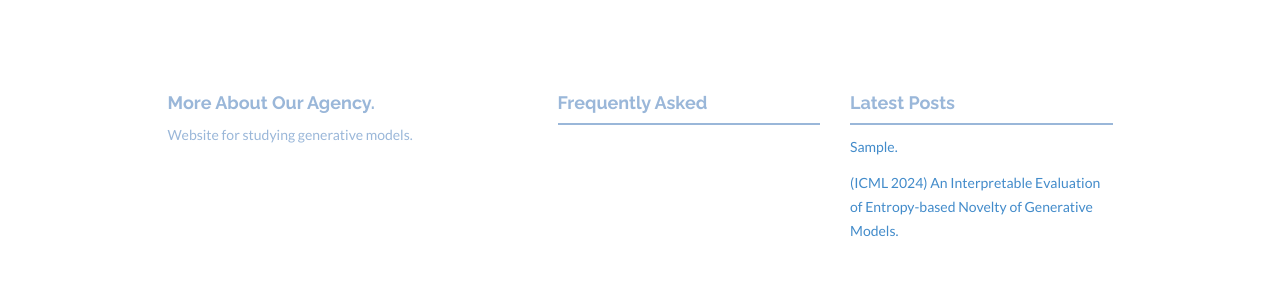
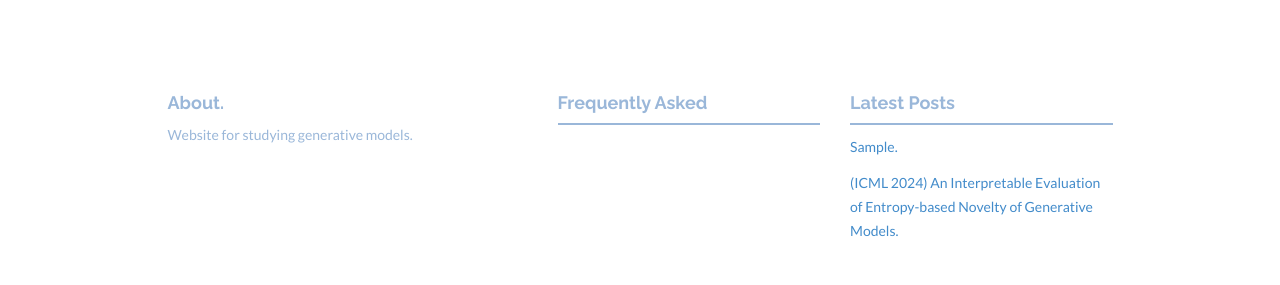
Before and after one commit to SangyeopYeo/SangyeopYeo.github.io, a Jekyll site: the page built from index.html, in a window 1280 px wide and 900 px high, scrolled down 1337 px. Shown: the part 168-453 px from the top of the window. Built offline with Jekyll 4.4.1, drawn with Linux system fonts in a browser that asks for light colours; nearby versions of some CDN libraries.

Commit message:
about_fix

```diff
--- a/index.html
+++ b/index.html
@@ -37,7 +37,7 @@ permalink: /
 <div class="container mtb">
     <div class="row">
         <div class="col-lg-4 col-lg-offset-1">
-            <h4>More About Our Agency.</h4>
+            <h4>About.</h4>
             <p>{{ site.about }}</p>
             <p><br/><a href="{{ "/about/" | prepend: site.baseurl }}"></a></p>
         </div>
```
